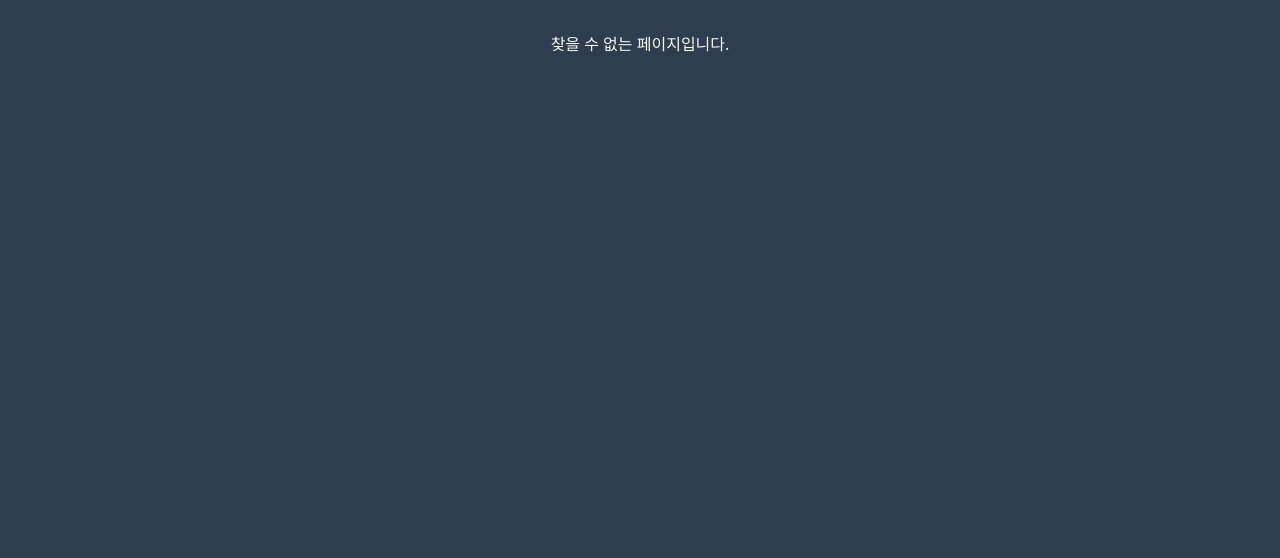
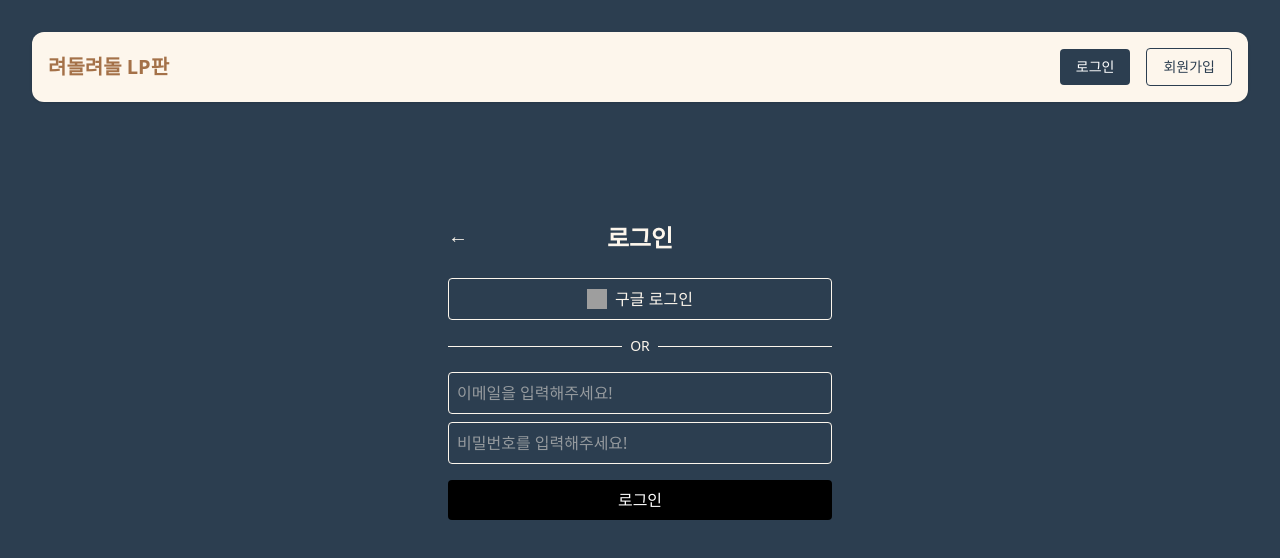
Before and after one commit to UMC-CAU/umc-8th-web-jam, a React (Vite) app: page /log-in in a window 1280 px wide. Before the commit this address had no page. Shown: the top 558 px of the page. Built offline with nearby package versions, Linux system fonts and the light colour scheme; grey boxes are pictures that could not be loaded.

Commit message:
로그인 화면 구조 구현

```diff
--- a/src/App.tsx
+++ b/src/App.tsx
@@ -4,6 +4,7 @@ import { createBrowserRouter, RouterProvider } from 'react-router-dom';
 
 import HomePage from './pages/home.tsx';
 import NotFound from './pages/not-found.tsx';
+import LogIn from './pages/log-in.tsx';
 import RootLayout from './layout/root-layout.tsx';
 
 const router = createBrowserRouter([
@@ -15,6 +16,10 @@ const router = createBrowserRouter([
       {
         index: true,
         element: <HomePage />,
+      },
+      {
+        path: 'log-in',
+        element: <LogIn />, // 인기 영화 목록
       },
       /*
       {
--- a/src/components/navbar.tsx
+++ b/src/components/navbar.tsx
@@ -7,12 +7,16 @@ const Navbar = () => {
         려돌려돌 LP판
       </NavLink>
       <div className="space-x-4">
+        <NavLink to="/log-in">
           <button className="px-4 py-2 text-sm font-medium text-white bg-[#2C3E50] rounded hover:bg-[#1B2631] transition">
             로그인
           </button>
+        </NavLink>
+        <NavLink to="/register">
           <button className="px-4 py-2 text-sm font-medium text-[#2C3E50] border border-[#2C3E50] rounded hover:bg-[#2C3E50] hover:text-white transition">
             회원가입
           </button>
+        </NavLink>
       </div>
     </nav>
   );
--- a/src/index.css
+++ b/src/index.css
@@ -1,6 +1,6 @@
 @import 'tailwindcss';
 
 body {
-    @apply bg-[#2C3E50] text-[#FDF6EC];
+  @apply bg-[#2C3E50] text-[#FDF6EC];
 }
 /* 배경: 네이비 계열, 텍스트: 밝은 계열*/
--- a/src/pages/home.tsx
+++ b/src/pages/home.tsx
@@ -1,5 +1,5 @@
 const Home = () => {
-    return <h1>홈페이지입니다.</h1>;
-  };
+  return <h1>홈페이지입니다.</h1>;
+};
 
-  export default Home;
+export default Home;
--- /dev/null
+++ b/src/pages/log-in.tsx
@@ -0,0 +1,46 @@
+import { useNavigate } from 'react-router-dom';
+
+const Login = () => {
+  const navigate = useNavigate(); // 이전 페이지로 이동하기 위한 Hook
+
+  return (
+    <div className="min-h-screen mt-30 flex justify-center px-4">
+      <div className="w-full max-w-sm">
+        <div className="relative mb-6 h-8">
+          <button onClick={() => navigate(-1)} className="absolute left-0 text-xl">
+            ←
+          </button>
+          <h1 className="absolute left-1/2 transform -translate-x-1/2 text-2xl font-bold">
+            로그인
+          </h1>
+        </div>
+
+        <button className="w-full border py-2 rounded mb-4 flex items-center justify-center gap-2 hover:bg-[#1B2631]">
+          <img src="/google-icon.png" className="w-5 h-5" />
+          구글 로그인
+        </button>
+
+        <div className="flex items-center justify-center my-4">
+          <hr className="flex-grow border-t" />
+          <span className="mx-2 text-sm">OR</span>
+          <hr className="flex-grow border-t" />
+        </div>
+
+        <input
+          type="email"
+          placeholder="이메일을 입력해주세요!"
+          className="w-full border p-2 rounded mb-2 bg-transparent"
+        />
+        <input
+          type="password"
+          placeholder="비밀번호를 입력해주세요!"
+          className="w-full border p-2 rounded mb-4 bg-transparent"
+        />
+
+        <button className="w-full py-2 rounded bg-black text-white hover:bg-[#1B2631]">로그인</button>
+      </div>
+    </div>
+  );
+};
+
+export default Login;
--- a/src/pages/not-found.tsx
+++ b/src/pages/not-found.tsx
@@ -1,5 +1,5 @@
 const NotFound = () => {
-    return <h1>찾을 수 없는 페이지입니다.</h1>;
-  };
+  return <h1>찾을 수 없는 페이지입니다.</h1>;
+};
 
-  export default NotFound;
+export default NotFound;
```
Also changed, not shown: 1 other file (tests, documents, lock files or other folders). Lines whose indentation alone changed are shown as unchanged.
